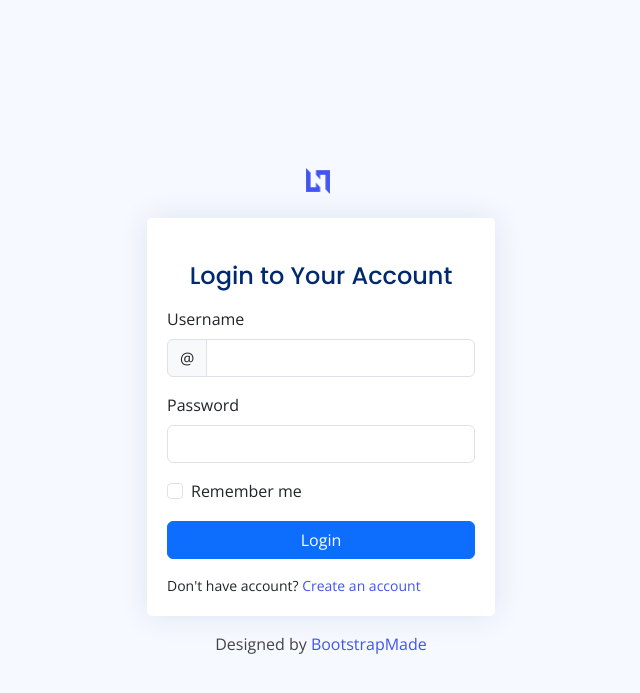
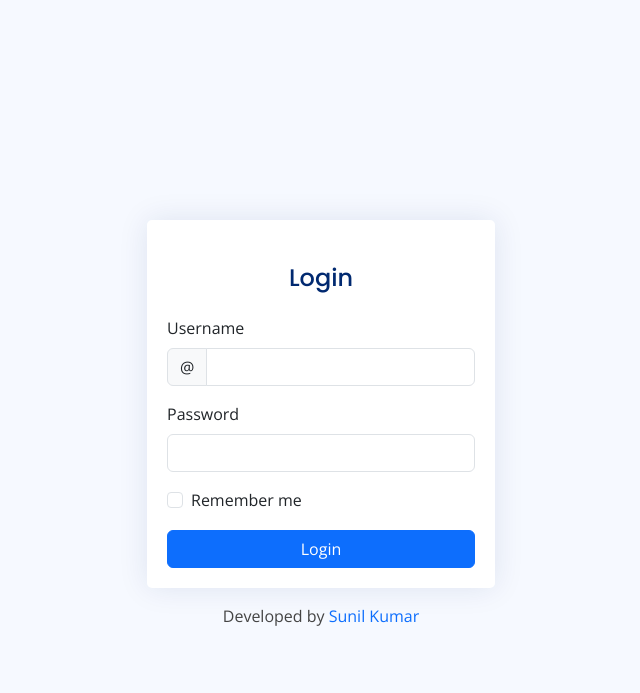
Before and after one commit to we-sunil-k001/college-management-system-crud, a PHP site: page /login.php in a window 1280 px wide. Shown: the top 693 px of the page, without its empty margins (319-959 px from the left). Run offline with PHP 8.4, Linux system fonts and the light colour scheme; some libraries are stand-ins or nearby versions.

Commit message:
Have Designed Admin Login page

```diff
--- a/login.php
+++ b/login.php
@@ -43,7 +43,7 @@
 
               <div class="d-flex justify-content-center py-4">
                 <a href="index.html" class="logo d-flex align-items-center w-auto">
-                  <img src="assets/img/logo.png" alt="">
+                  <img src="assets/img/logo-webreinvent.svg" alt="" class="bg-dark">
 <!--                  <span class="d-none d-lg-block">Webreinvent</span>-->
                 </a>
               </div><!-- End Logo -->
@@ -53,7 +53,7 @@
                 <div class="card-body">
 
                   <div class="pt-4 pb-2">
-                    <h5 class="card-title text-center pb-0 fs-4">Login to Your Account</h5>
+                    <h5 class="card-title text-center pb-0 mb-3 fs-4">Login</h5>
 <!--                    <p class="text-center small">Enter your username & password to login</p>-->
                   </div>
 
@@ -83,20 +83,16 @@
                     <div class="col-12">
                       <button class="btn btn-primary w-100" type="submit">Login</button>
                     </div>
-                    <div class="col-12">
-                      <p class="small mb-0">Don't have account? <a href="pages-register.html">Create an account</a></p>
-                    </div>
+<!--                    <div class="col-12">-->
+<!--                      <p class="small mb-0">Don't have account? <a href="pages-register.html">Create an account</a></p>-->
+<!--                    </div>-->
                   </form>
 
                 </div>
               </div>
 
               <div class="credits">
-                <!-- All the links in the footer should remain intact. -->
-                <!-- You can delete the links only if you purchased the pro version. -->
-                <!-- Licensing information: https://bootstrapmade.com/license/ -->
-                <!-- Purchase the pro version with working PHP/AJAX contact form: https://bootstrapmade.com/nice-admin-bootstrap-admin-html-template/ -->
-                Designed by <a href="https://bootstrapmade.com/">BootstrapMade</a>
+                  Developed by <span class="text-primary">Sunil Kumar</span>
               </div>
 
             </div>
```
